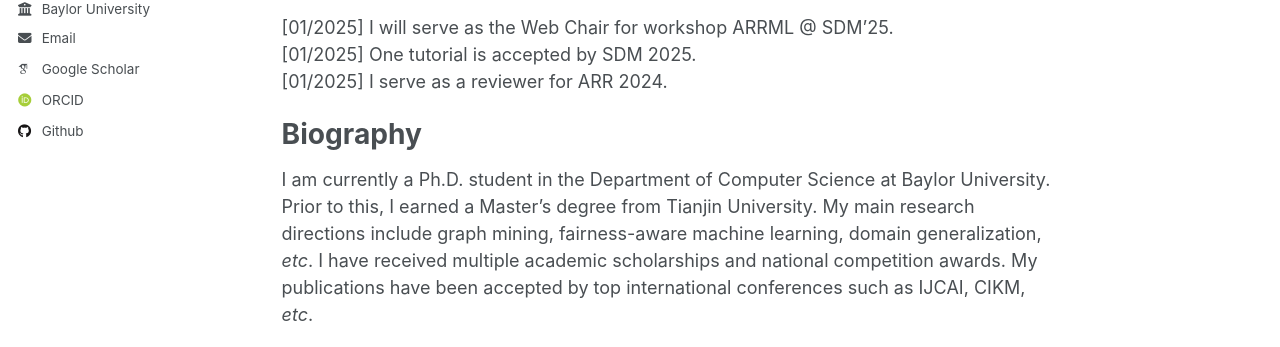
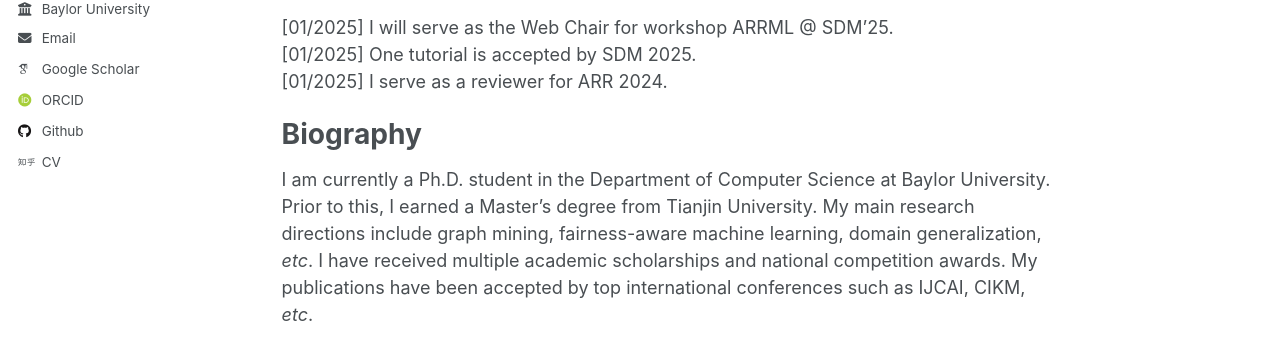
Before and after one commit to TurkeyWatanabe/dongli, a Jekyll site: the page built from _pages/about.md, in a window 1280 px wide. Shown: the part 370-717 px from the top of the page. Built offline with Jekyll 4.4.1, drawn with Linux system fonts in a browser that asks for light colours; some web fonts are replaced.

Commit message:
Update author-profile.html

```diff
--- a/_includes/author-profile.html
+++ b/_includes/author-profile.html
@@ -156,6 +156,9 @@
       {% if author.zhihu %}
       <li><a href="https://www.zhihu.com/people/{{ author.zhihu }}"><i class="fab fa-fw fa-zhihu icon-pad-right" aria-hidden="true"></i>Zhihu</a></li>
       {% endif %}
+      {% if author.CV %}
+      <li><a href="https://github.com/TurkeyWatanabe/dongli/blob/master/files/Academic_CV.pdf"><i class="fab fa-fw fa-zhihu icon-pad-right" aria-hidden="true"></i>CV</a></li>
+      {% endif %}
     </ul>
   </div>
 </div>
```
